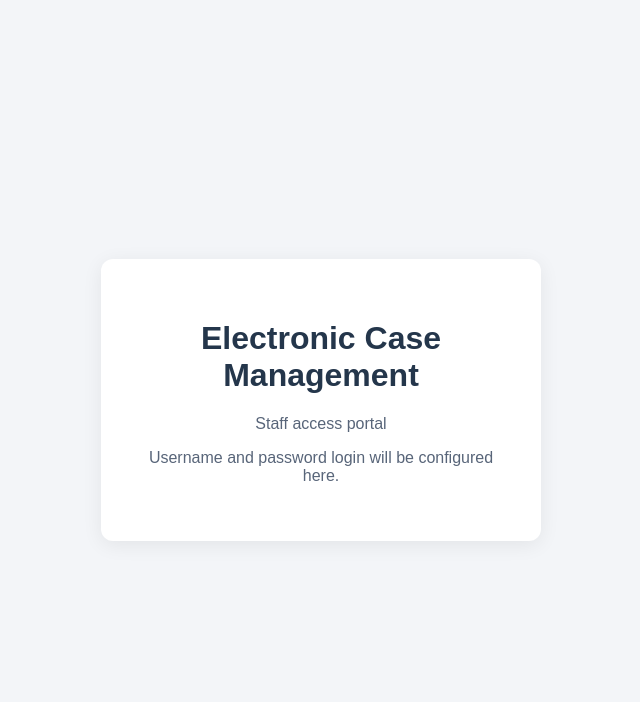
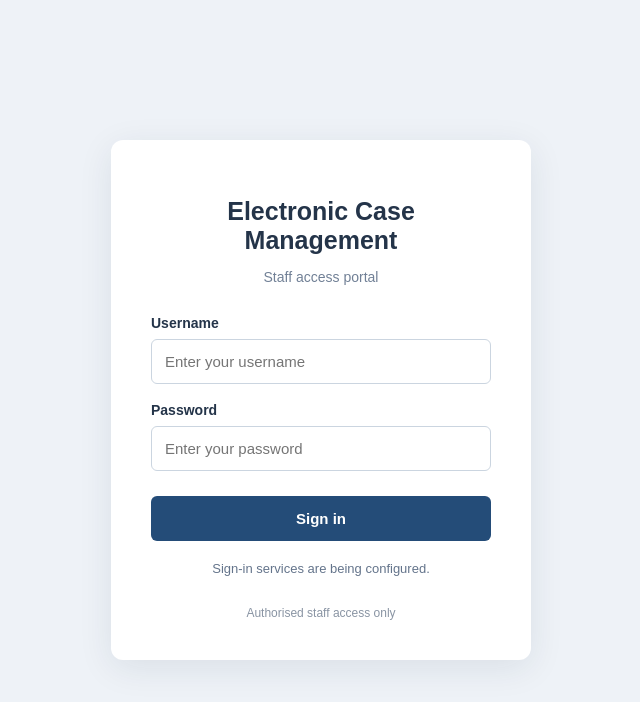
Before and after one commit to moscow5032/ib.github.io, a plain HTML site: page index.html in a window 1280 px wide. Shown: the whole page, without its empty margins (319-959 px from the left). Drawn offline with Linux system fonts and the light colour scheme.

Commit message:
Update index.html

```diff
--- a/index.html
+++ b/index.html
@@ -4,35 +4,150 @@
 <head>
   <meta charset="UTF-8">
   <meta name="viewport" content="width=device-width, initial-scale=1.0">
-  <title>Electronic Case Management</title>
+  <title>Staff Login | Electronic Case Management</title>
   <style>
+    * { box-sizing: border-box; }
+
     body {
-      font-family: Arial, sans-serif;
-      background: #f3f5f8;
       margin: 0;
       min-height: 100vh;
-      display: grid;
-      place-items: center;
+      display: flex;
+      align-items: center;
+      justify-content: center;
+      background: #eef2f7;
+      font-family: Arial, sans-serif;
+      color: #243449;
+      padding: 20px;
     }
 
-    .container {
+    .login-card {
       background: white;
+      width: 100%;
+      max-width: 420px;
       padding: 40px;
       border-radius: 12px;
-      width: min(360px, 85%);
-      text-align: center;
-      box-shadow: 0 4px 20px #00000012;
+      box-shadow: 0 8px 35px rgba(20, 40, 70, 0.09);
     }
 
-    h1 { color: #24364b; }
-    p { color: #586579; }
+    .brand {
+      text-align: center;
+      margin-bottom: 30px;
+    }
+
+    .brand h1 {
+      font-size: 25px;
+      margin-bottom: 9px;
+    }
+
+    .brand p {
+      color: #718096;
+      font-size: 14px;
+    }
+
+    label {
+      display: block;
+      font-size: 14px;
+      font-weight: bold;
+      margin: 18px 0 8px;
+    }
+
+    input {
+      width: 100%;
+      padding: 13px;
+      border: 1px solid #cbd5e0;
+      border-radius: 6px;
+      font-size: 15px;
+    }
+
+    input:focus {
+      outline: 2px solid #4778b8;
+      border-color: #4778b8;
+    }
+
+    button {
+      cursor: pointer;
+      border: none;
+      border-radius: 6px;
+      padding: 14px;
+      font-size: 15px;
+    }
+
+    .login-button {
+      width: 100%;
+      margin-top: 25px;
+      background: #244c78;
+      color: white;
+      font-weight: bold;
+    }
+
+    .login-button:hover {
+      background: #193957;
+    }
+
+    .message {
+      margin-top: 18px;
+      font-size: 13px;
+      line-height: 1.5;
+      color: #64748b;
+      text-align: center;
+    }
+
+    .footer {
+      margin-top: 28px;
+      text-align: center;
+      color: #8994a3;
+      font-size: 12px;
+    }
   </style>
 </head>
 <body>
-  <main class="container">
-    <h1>Electronic Case Management</h1>
-    <p>Staff access portal</p>
-    <p>Username and password login will be configured here.</p>
+  <main class="login-card">
+    <div class="brand">
+      <h1>Electronic Case Management</h1>
+      <p>Staff access portal</p>
+    </div>
+
+    <form id="loginForm">
+      <label for="username">Username</label>
+      <input
+        id="username"
+        name="username"
+        type="text"
+        placeholder="Enter your username"
+        autocomplete="username"
+        required
+      >
+
+      <label for="password">Password</label>
+      <input
+        id="password"
+        name="password"
+        type="password"
+        placeholder="Enter your password"
+        autocomplete="current-password"
+        required
+      >
+
+      <button class="login-button" type="submit">
+        Sign in
+      </button>
+    </form>
+
+    <p class="message" id="message">
+      Sign-in services are being configured.
+    </p>
+
+    <div class="footer">
+      Authorised staff access only
+    </div>
   </main>
+
+  <script>
+    document.getElementById("loginForm").addEventListener("submit", function(event) {
+      event.preventDefault();
+      document.getElementById("message").textContent =
+        "Login is not connected yet. Please wait for account setup.";
+    });
+  </script>
 </body>
 </html>
```
